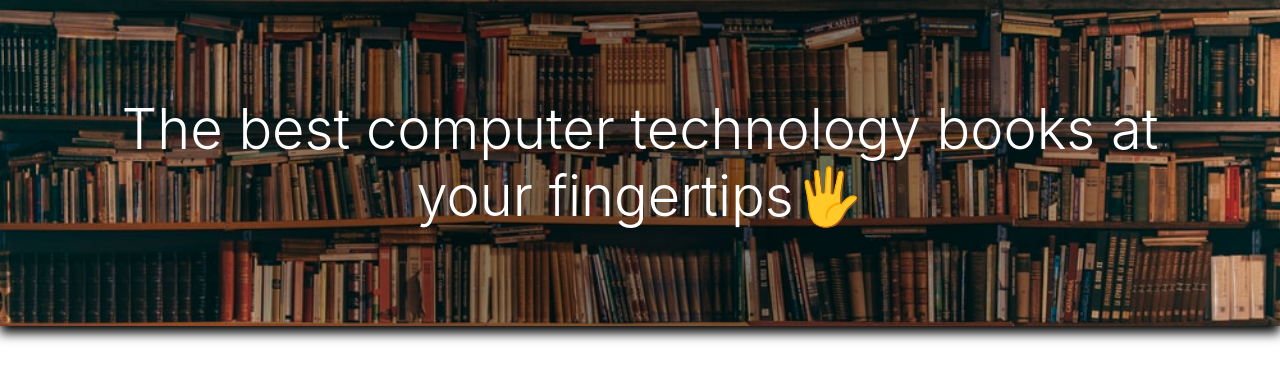
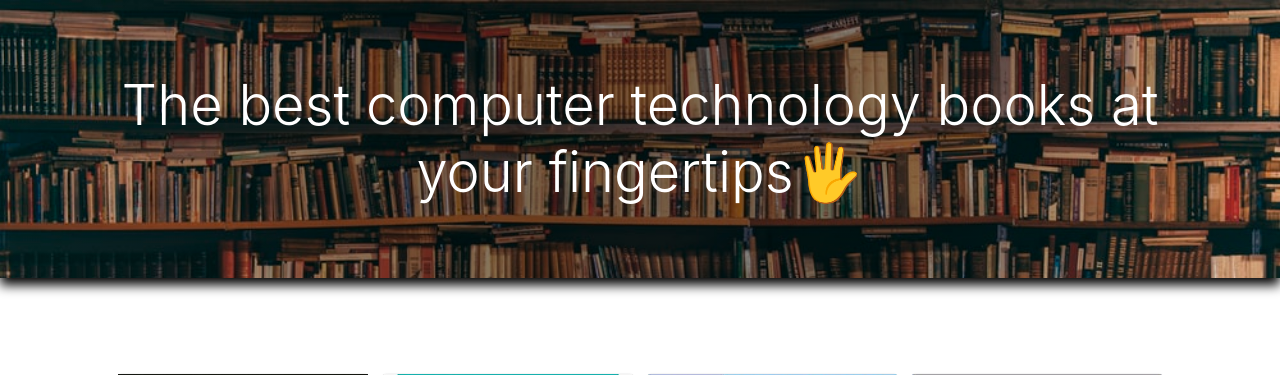
Before and after one commit to ralphcajipe/BookstoreSystem, a PHP site: page /book_shop/ in a window 1280 px wide. Shown: the part 56-431 px from the top of the page. Run offline with PHP 8.4, Linux system fonts and the light colour scheme; data comes from the database, SQL or seed files in the repository; some libraries are stand-ins or nearby versions.

Commit message:
Lower down container into 3 4 4

```diff
--- a/home.php
+++ b/home.php
@@ -1,6 +1,6 @@
 <!-- Header-->
 <header class="bg-dark py-5" id="main-header">
-    <div class="container px-4 px-lg-5 my-5">
+    <div class="container px-3 px-lg-4 my-4">
         <div class="text-center text-white">
             <h3 class="display-4 fw-bolder">The best computer technology books at your fingertips🖐</h3>
         </div>
```
